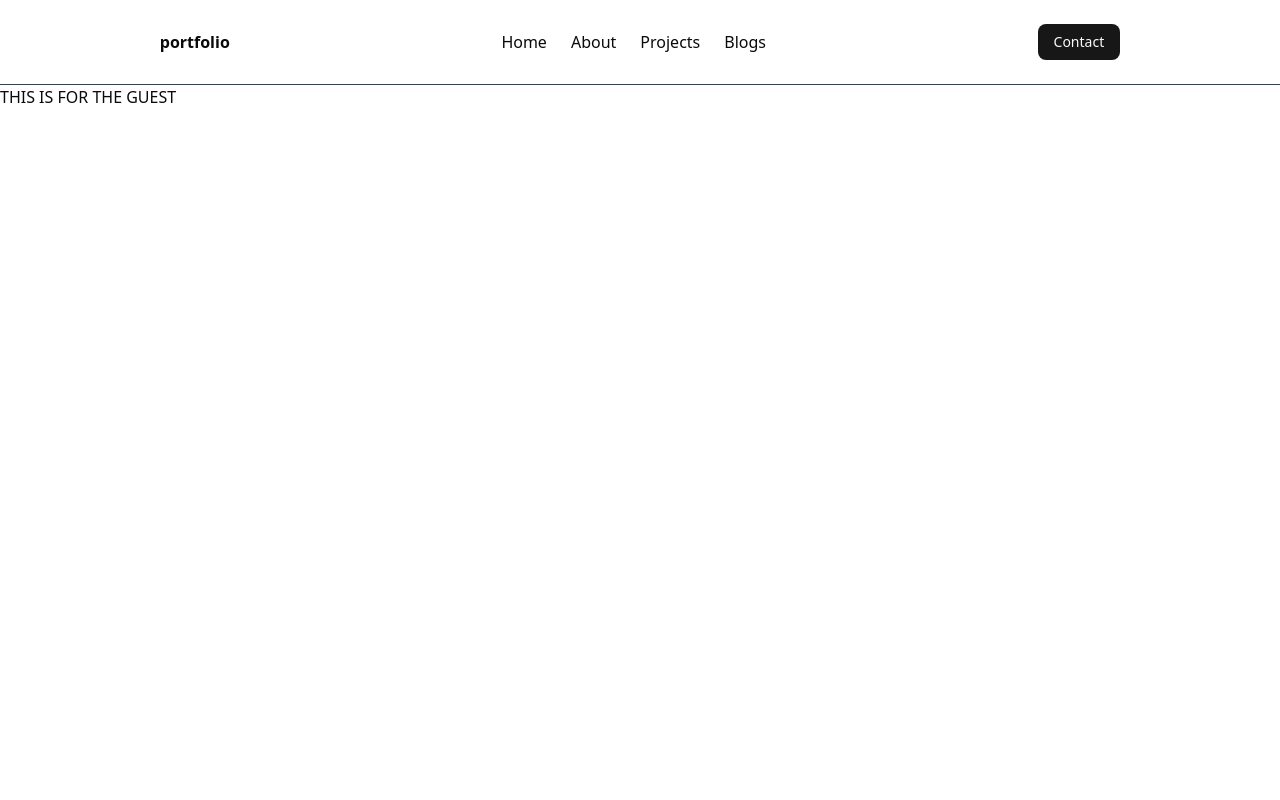
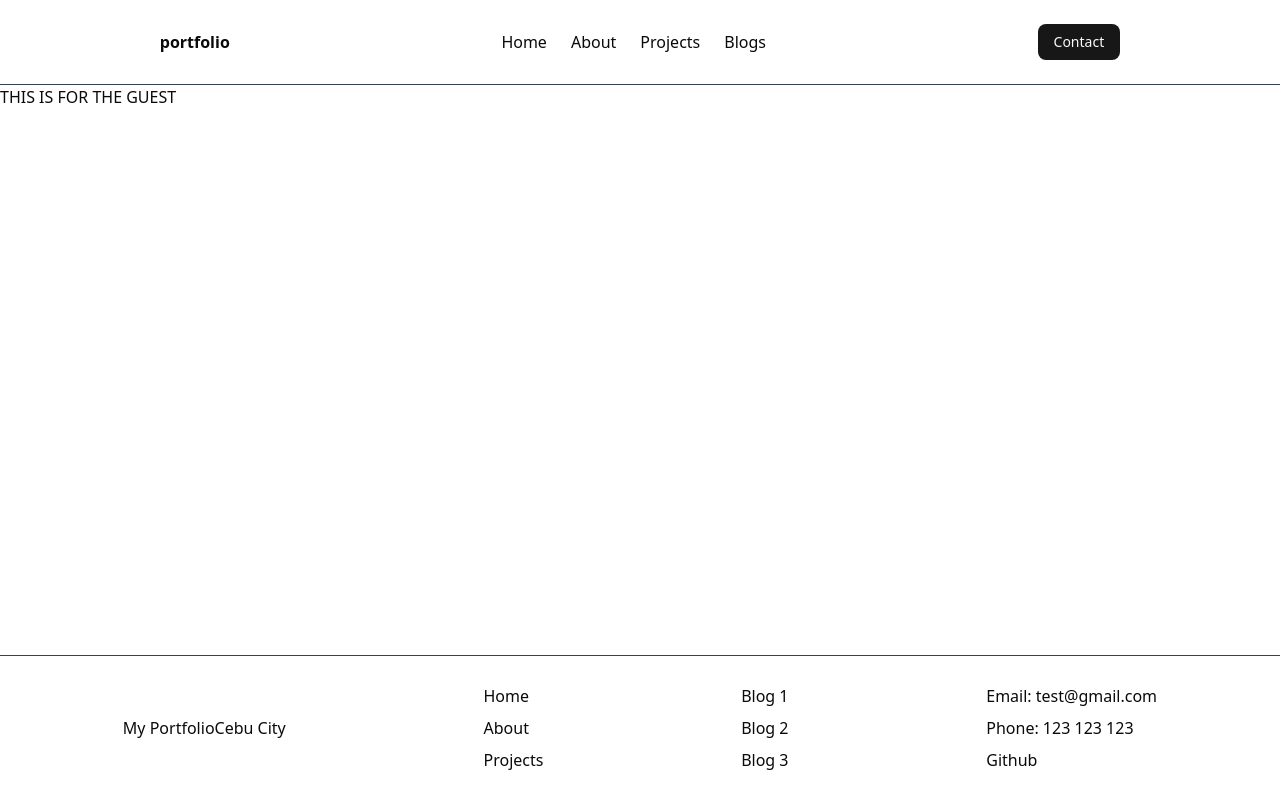
Before and after one commit to IanMark101/IT-ELECT-ACTIVITY, a Next.js app: page / in a window 1280 px wide. Built offline with nearby package versions, Linux system fonts and the light colour scheme.

Commit message:
added footer and imported to the guests layout

```diff
--- a/app/(guest)/layout.tsx
+++ b/app/(guest)/layout.tsx
@@ -1,4 +1,5 @@
 import Header from "@/components/common/header";
+import Footer from "@/components/common/footer";
 
 export default function RootLayout({
   children,
@@ -6,9 +7,10 @@ export default function RootLayout({
   children: React.ReactNode;
 }>) {
   return (
-    <div>
+    <div className="h-screen flex flex-col">
       <Header />
-      <main>{children}</main>
+      <main className="flex-1">{children}</main>
+      <Footer />
     </div>
   );
 }
--- a/components/common/footer.tsx
+++ b/components/common/footer.tsx
@@ -0,0 +1,47 @@
+import Link from "next/link";
+
+export default function Footer() {
+  return (
+    <footer className="border-t border-gray-700 py-7">
+      <div className="container mx-auto px-6 flex justify-around items-center">
+        <div className="flex justify-between">
+          <h2>My Portfolio</h2>
+          <p>Cebu City</p>
+        </div>
+        <div>
+          <ul className="flex flex-col gap-2">
+            <li>
+              <Link href="/">Home</Link>
+            </li>
+            <li>
+              <Link href="/about">About</Link>
+            </li>
+            <li>
+              <Link href="/projects">Projects</Link>
+            </li>
+          </ul>
+        </div>
+        <div>
+          <ul className="flex flex-col gap-2">
+            <li>
+              <Link href="/">Blog 1</Link>
+            </li>
+            <li>
+              <Link href="/about">Blog 2</Link>
+            </li>
+            <li>
+              <Link href="/projects">Blog 3</Link>
+            </li>
+          </ul>
+        </div>
+        <div>
+          <ul className="flex flex-col gap-2">
+            <li>Email: test@gmail.com</li>
+            <li>Phone: 123 123 123</li>
+            <li>Github</li>
+          </ul>
+        </div>
+      </div>
+    </footer>
+  );
+}
```
